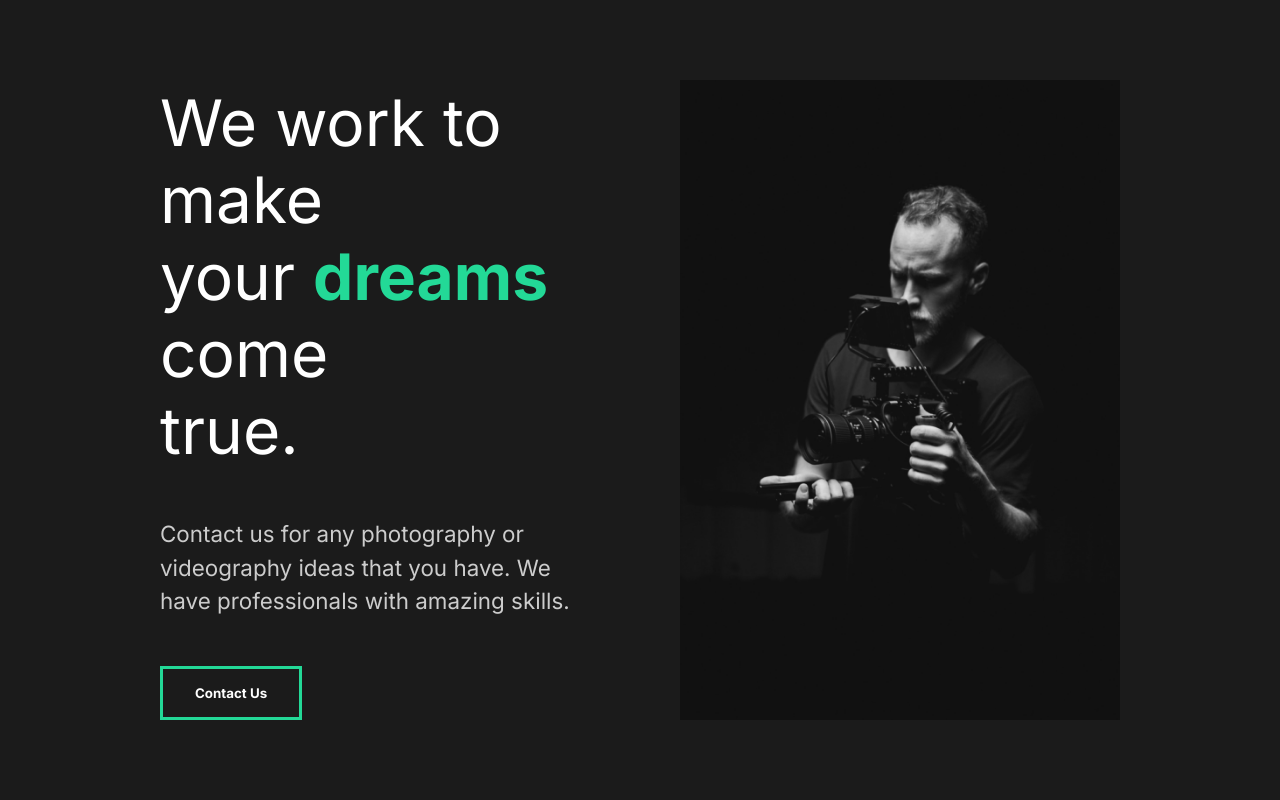
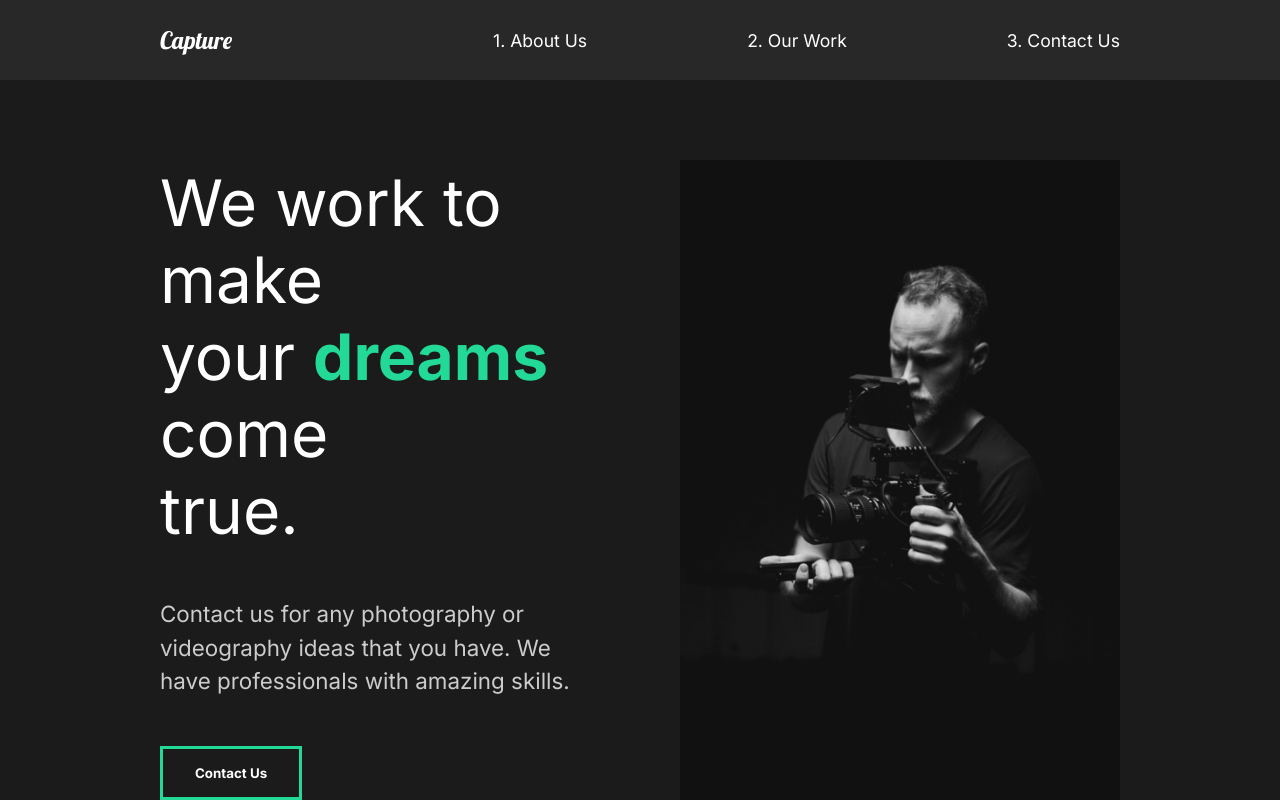
Before and after one commit to cooperama/react-capture, a React (Create React App) app: page / in a window 1280 px wide. Shown: the top 800 px of the page. Built offline with nearby package versions, Linux system fonts and the light colour scheme.

Commit message:
Creates and styles Nav component

```diff
--- a/src/App.js
+++ b/src/App.js
@@ -1,11 +1,13 @@
 import React from "react";
 import AboutUs from "./pages/AboutUs";
 import GlobalStyle from "./components/GlobalStyle";
+import Nav from './components/Nav';
 
 function App() {
   return (
     <div className="App">
       <GlobalStyle />
+      <Nav />
       <AboutUs />
     </div>
   );
--- /dev/null
+++ b/src/components/Nav.js
@@ -0,0 +1,50 @@
+import React from 'react';
+import styled from 'styled-components';
+
+const Nav = () => {
+  return (
+    <StyledNav>
+      <h1><a id="logo"  href="#">Capture</a></h1>
+      <ul>
+        <li>
+          <a href="#">1. About Us</a>
+        </li>
+        <li>
+          <a href="#">2. Our Work</a>
+        </li>
+        <li>
+          <a href="#">3. Contact Us</a>
+        </li>
+      </ul>
+    </StyledNav>
+  )
+}
+
+const StyledNav = styled.nav`
+  min-height: 10vh;
+  display: flex;
+  margin: auto;
+  justify-content: space-between;
+  align-items: center;
+  padding: 1rem 10rem;
+  background: #282828;
+  a {
+    color: white;
+    text-decoration: none;
+  }
+  ul {
+    display: flex;
+    list-style: none;
+  }
+  #logo {
+    font-size: 1.5rem;
+    font-family: "Lobster", cursive;
+    font-weight: lighter;
+  }
+  li {
+    padding-left: 10rem;
+    position: relative;
+  }
+`;
+
+export default Nav;
```
Also changed, not shown: 1 other file (tests, documents, lock files or other folders).
